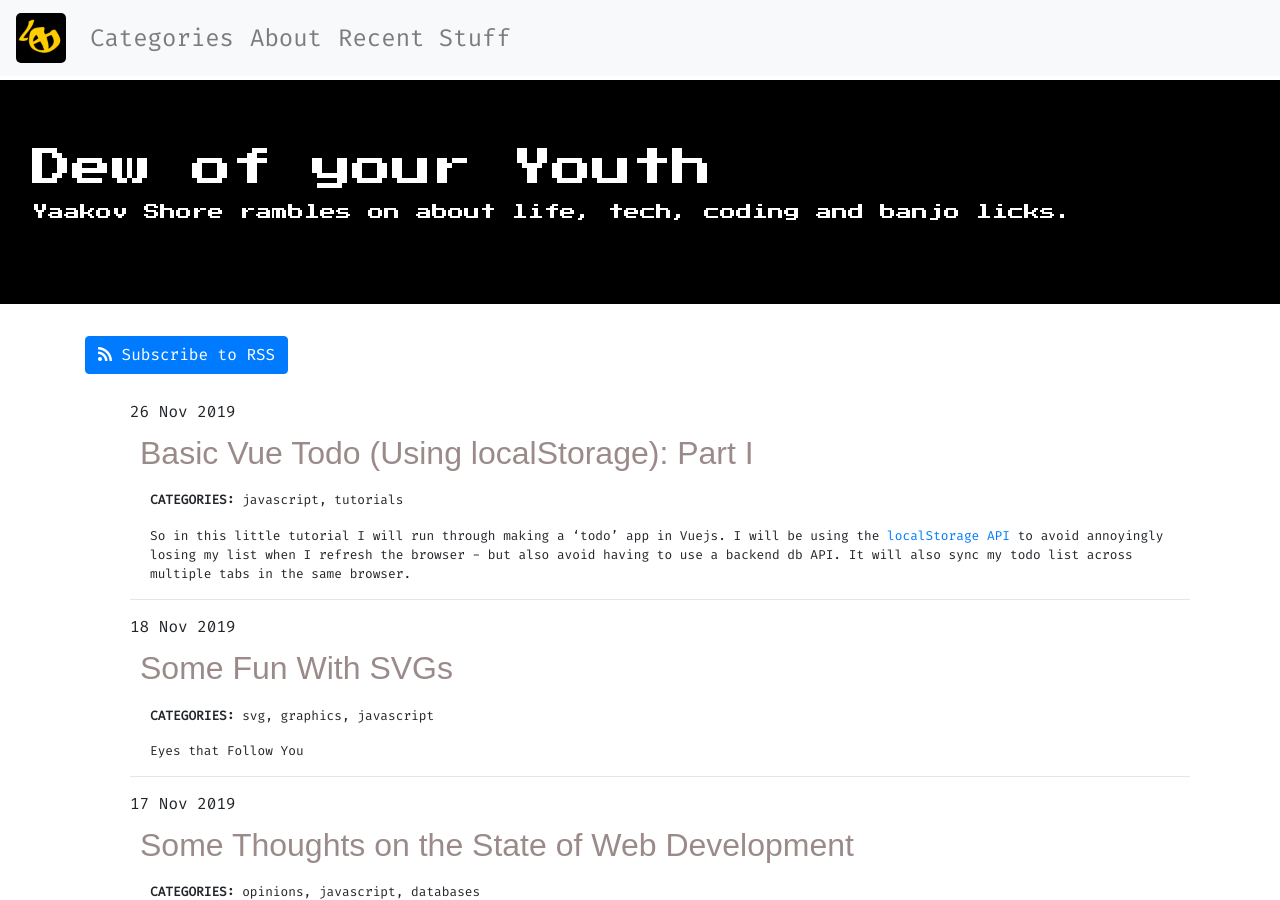
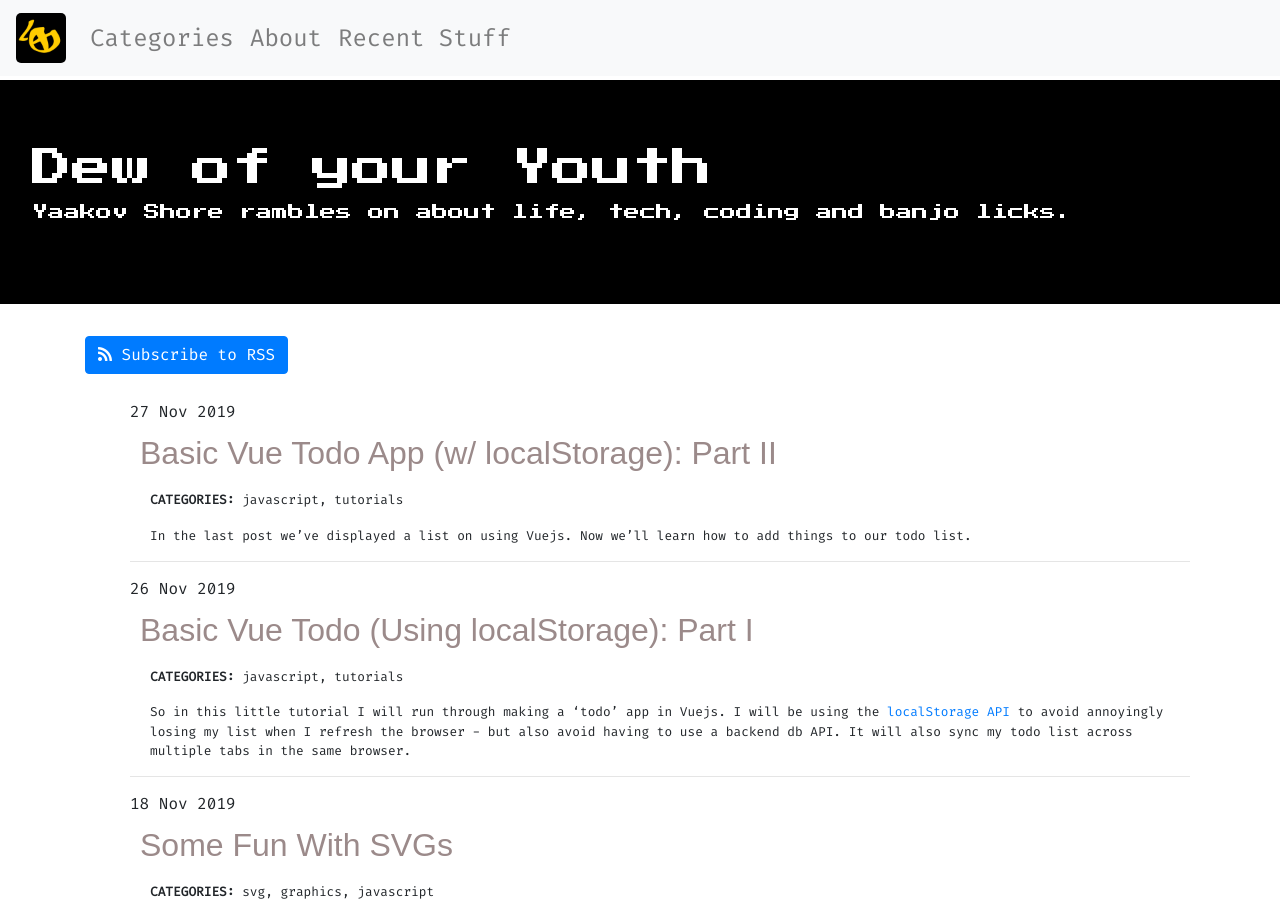
Before and after one commit to DewofyourYouth/DewofyourYouth.github.io, a Jekyll site: the page built from index.html, in a window 1280 px wide and 900 px high. Built offline with Jekyll 4.4.1, drawn with Linux system fonts in a browser that asks for light colours; nearby versions of some CDN libraries; some web fonts are replaced; the list of posts is cut into pages by our own code.

Commit message:
fixed typos

````diff
--- /dev/null
+++ b/_posts/2019-11-27-basic-vue-todo-part-two.md
@@ -0,0 +1,32 @@
+---
+layout: post
+title: 'Basic Vue Todo App (w/ localStorage): Part II'
+date: '2019-11-27'
+comments: true
+categories:
+  - javascript
+  - tutorials
+---
+
+In the last post we've displayed a list on using Vuejs. Now we'll learn how to add things to our todo list.
+
+First we'll need to add an method of input within our HTML code. While we're doing things, lets add some Bootstrap classes to our HTML as well.
+
+```html
+<!-- Here is Bootstrap "Jumbotron" title -->
+<div class="jumbotron">
+  <h1 class="display-2">Todo App</h1>
+</div>
+<!-- Here we're adding some Bootstrap classes to the list -->
+<div id="app" class="container">
+  <!-- Here is where we're adding the form input -->
+  <form>
+    <input class="form-control" name="todo" type="text" />
+  </form>
+  <ul class="list-group">
+    <li class="list-group-item text-center" v-for="todo in todos">
+      {{ todo.text }}
+    </li>
+  </ul>
+</div>
+```
````
Also changed, not shown: _posts/2019-05-29-basis -sql-cheatsheet.md (+1 -1 lines), _posts/2019-11-26-basic-vue-todo.md (+13 -12 lines).
